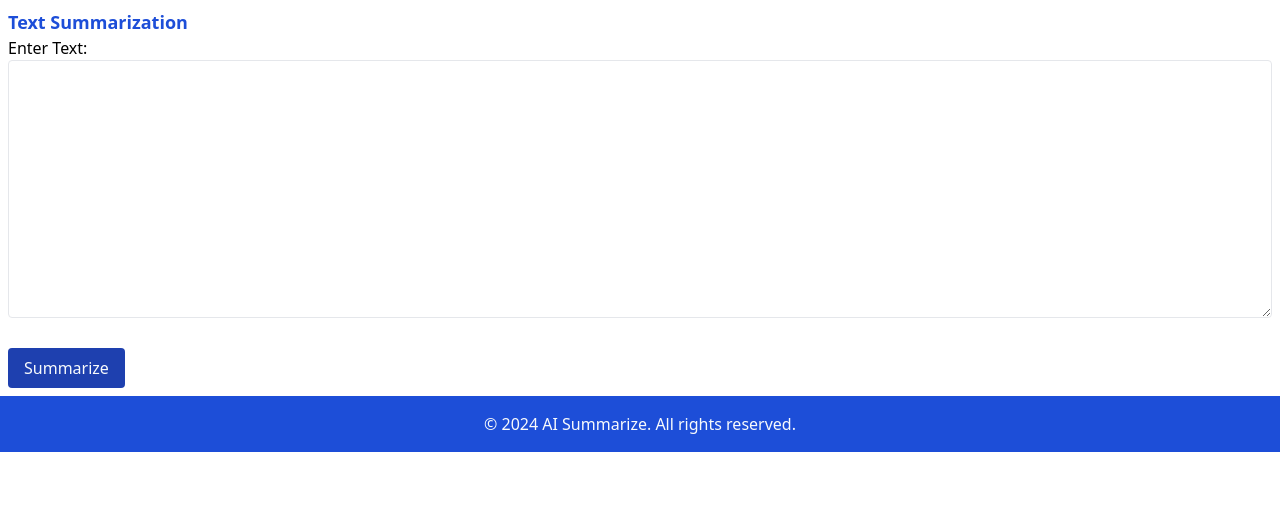
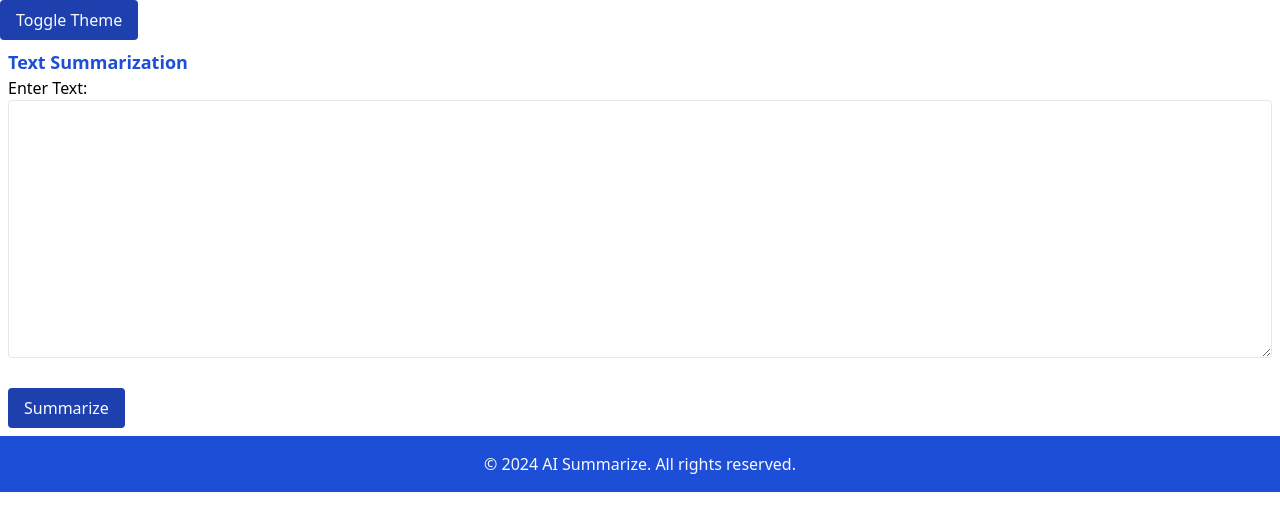
Before and after one commit to ashsajal1/django-summary-ai, a Django app: page /ai/summary/ in a window 1280 px wide. Shown: the part 72-603 px from the top of the page. Run offline with Django 5.2, Linux system fonts and the light colour scheme.

Commit message:
toggle theme added with localstorage

```diff
--- a/ai_summarize_app/static/css/global.css
+++ b/ai_summarize_app/static/css/global.css
@@ -544,40 +544,6 @@ video {
   --tw-backdrop-sepia:  ;
 }
 
-.container {
-  width: 100%;
-}
-
-@media (min-width: 640px) {
-  .container {
-    max-width: 640px;
-  }
-}
-
-@media (min-width: 768px) {
-  .container {
-    max-width: 768px;
-  }
-}
-
-@media (min-width: 1024px) {
-  .container {
-    max-width: 1024px;
-  }
-}
-
-@media (min-width: 1280px) {
-  .container {
-    max-width: 1280px;
-  }
-}
-
-@media (min-width: 1536px) {
-  .container {
-    max-width: 1536px;
-  }
-}
-
 .btn {
   border-radius: 0.25rem;
   --tw-bg-opacity: 1;
--- /dev/null
+++ b/ai_summarize_app/static/js/toggle-theme.js
@@ -0,0 +1,36 @@
+// Function to toggle the theme mode
+function toggleTheme() {
+  const htmlElement = document.querySelector("html");
+  const currentTheme = htmlElement.classList.contains("dark")
+    ? "dark"
+    : "light";
+  const newTheme = currentTheme === "dark" ? "light" : "dark";
+
+  // Update the theme class on the HTML element
+  htmlElement.classList.remove(currentTheme);
+  htmlElement.classList.add(newTheme);
+
+  // Update the theme preference in localStorage
+  localStorage.theme = newTheme;
+}
+
+function initializeTheme() {
+  const htmlElement = document.querySelector("html");
+  const userPreference = localStorage.theme;
+  const osPreference = window.matchMedia("(prefers-color-scheme: dark)").matches
+    ? "dark"
+    : "light";
+
+  // If the user preference exists, apply it
+  if (userPreference) {
+    htmlElement.classList.add(userPreference);
+  }
+  // If the user preference doesn't exist, apply the OS preference
+  else {
+    htmlElement.classList.add(osPreference);
+  }
+}
+
+document.addEventListener("DOMContentLoaded", () => {
+    initializeTheme()
+});
--- a/ai_summarize_app/templates/base.html
+++ b/ai_summarize_app/templates/base.html
@@ -1,21 +1,19 @@
 {% load static %}
 <!DOCTYPE html>
 <html>
-<head>
+  <head>
     <title>{% block title %}My Website{% endblock %}</title>
-    <link rel="stylesheet" href="{% static 'css/global.css' %}">
-</head>
-<body>
+    <link rel="stylesheet" href="{% static 'css/global.css' %}" />
+  </head>
+  <body>
     <!-- Navbar -->
     {% include 'navbar.html' %}
-
+    <button class='btn' onclick="toggleTheme()">Toggle Theme</button>
     <!-- Main content -->
-    <div class="container">
-        {% block content %}
-        {% endblock %}
-    </div>
+    <div class="dark:bg-black">{% block content %} {% endblock %}</div>
 
     <!-- Footer -->
     {% include 'footer.html' %}
-</body>
+    <script src="{% static 'js/toggle-theme.js' %}"></script>
+  </body>
 </html>
--- a/ai_summarize_app/templates/navbar.html
+++ b/ai_summarize_app/templates/navbar.html
@@ -1,4 +1,4 @@
-<nav class="p-4 bg-blue-700">
+<nav class="p-4 bg-blue-700 dark:bg-black">
     <div class="flex items-center justify-between">
         <a class='text-xl font-medium text-slate-50' href="#">AI Summarize</a>
         <ul class="flex items-center justify-between gap-2">
--- a/tailwind.config.js
+++ b/tailwind.config.js
@@ -1,6 +1,7 @@
 /** @type {import('tailwindcss').Config} */
 module.exports = {
   content: ["./ai_summarize_app/**/*.{html, js}"],
+  darkMode: 'class',
   theme: {
     extend: {},
   },
```
Also changed, not shown: other parts of ai_summarize_app/static/css/global.css (+15 -24 lines).
